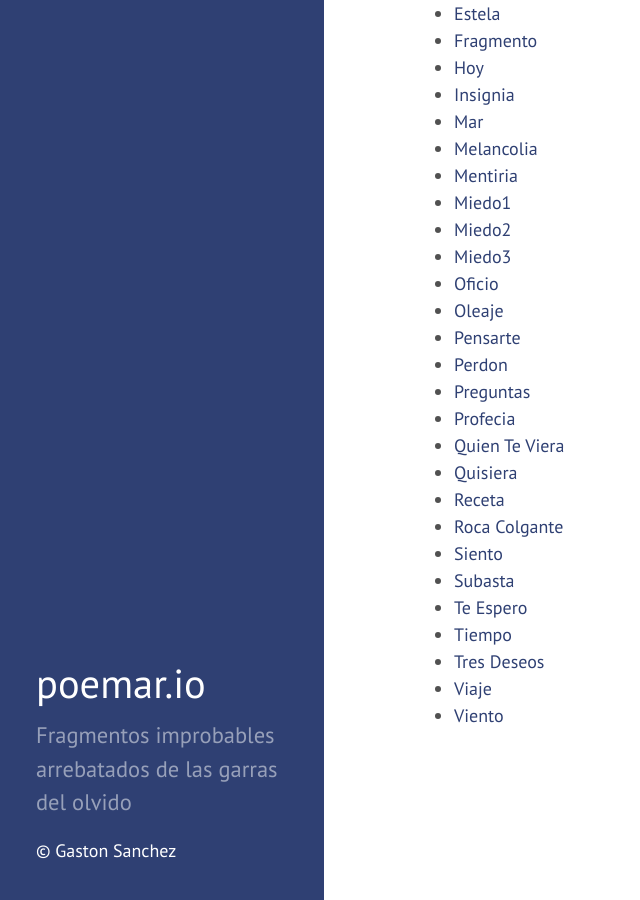
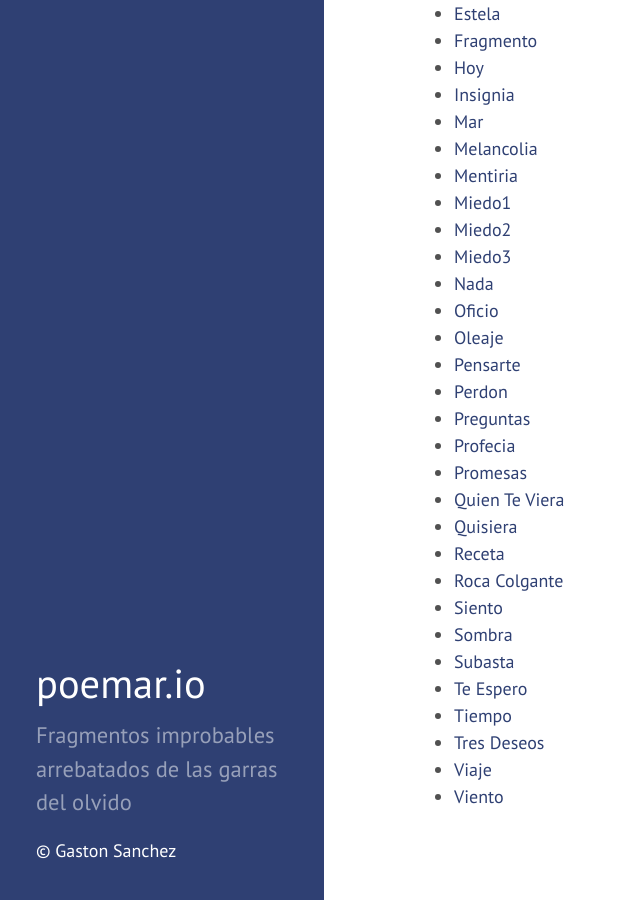
Before and after one commit to gastonstat/poemar, a Jekyll site: the page built from index.html, in a window 1280 px wide and 900 px high, scrolled down 531 px. Shown: the whole window, without its empty margins (0-640 px from the left). Built offline with Jekyll 4.4.1, drawn with Linux system fonts in a browser that asks for light colours; nearby versions of some CDN libraries; the list of posts is cut into pages by our own code.

Commit message:
index: update poems with promesas, nada and sombra

```diff
--- a/index.html
+++ b/index.html
@@ -31,17 +31,20 @@ title: Home
 	<li><a href="io/miedo1">Miedo1</a></li>
 	<li><a href="io/miedo2">Miedo2</a></li>
 	<li><a href="io/miedo3">Miedo3</a></li>
+	<li><a href="io/nada">Nada</a></li>
 	<li><a href="io/oficio">Oficio</a></li>
 	<li><a href="io/oleaje">Oleaje</a></li>
 	<li><a href="io/pensarte">Pensarte</a></li>
 	<li><a href="io/perdon">Perdon</a></li>
 	<li><a href="io/preguntas">Preguntas</a></li>
 	<li><a href="io/profecia">Profecia</a></li>
+	<li><a href="io/promesas">Promesas</a></li>
 	<li><a href="io/quien-te-viera">Quien Te Viera</a></li>
 	<li><a href="io/quisiera">Quisiera</a></li>
 	<li><a href="io/receta">Receta</a></li>
 	<li><a href="io/roca-colgante">Roca Colgante</a></li>
 	<li><a href="io/siento">Siento</a></li>
+	<li><a href="io/sombra">Sombra</a></li>
 	<li><a href="io/subasta">Subasta</a></li>
 	<li><a href="io/te-espero">Te Espero</a></li>
 	<li><a href="io/tiempo">Tiempo</a></li>
```
